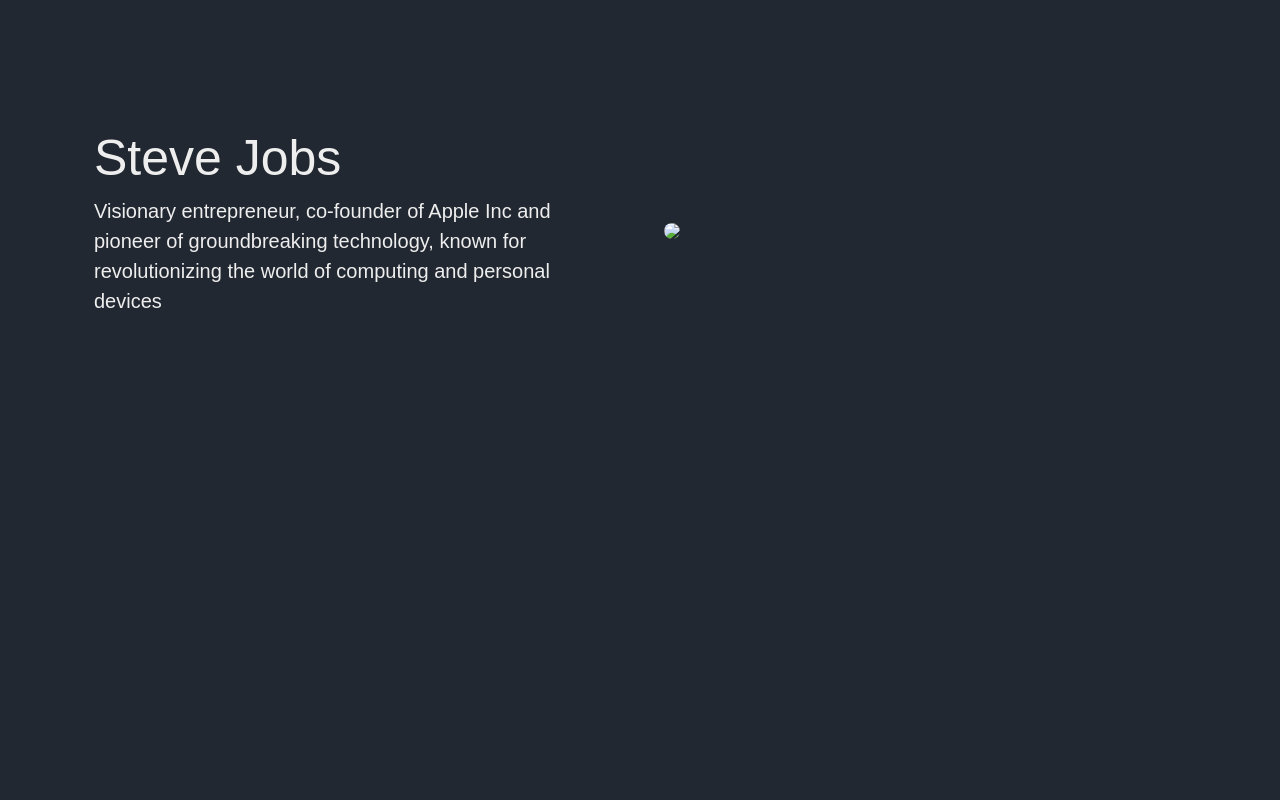
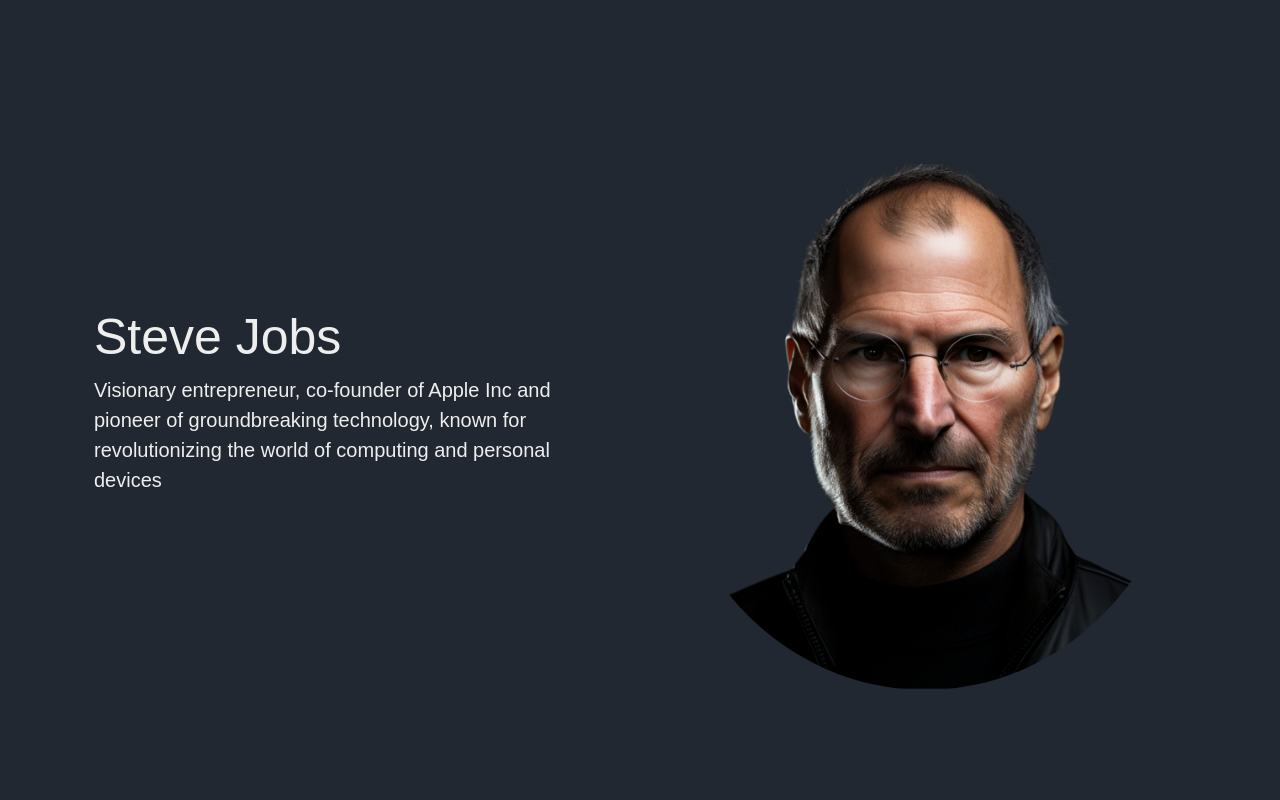
Before and after one commit to kuxala/Tribute-page, a plain HTML site: page index.html in a window 1280 px wide. Shown: the top 800 px of the page. Drawn offline with nearby package versions, Linux system fonts and the light colour scheme; a web font is replaced by a local one.

Commit message:
Update index.html

```diff
--- a/index.html
+++ b/index.html
@@ -12,7 +12,7 @@
         <div class="container col-xxl-8 px-4 pt-5">
             <div class="row flex-lg-row-reverse align-items-center g-5 pt-5">
               <div class="col-10 col-sm-8 col-lg-6">
-                <img src="images/imageedit_5_4352848955.png" class="img img-fluid"  >
+                <img src="imageedit_5_4352848955.png" class="img img-fluid"  >
               </div>
               <div class="col-lg-6">
                 <h1 class="name">Steve Jobs</h1>
```
